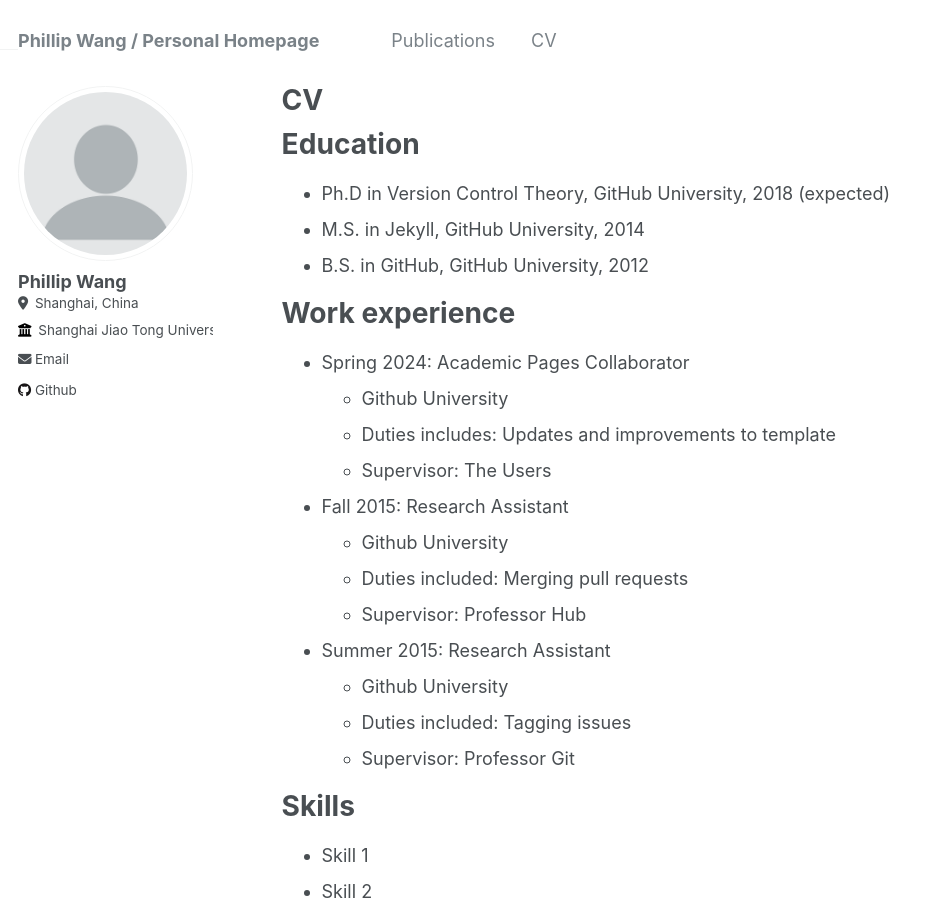
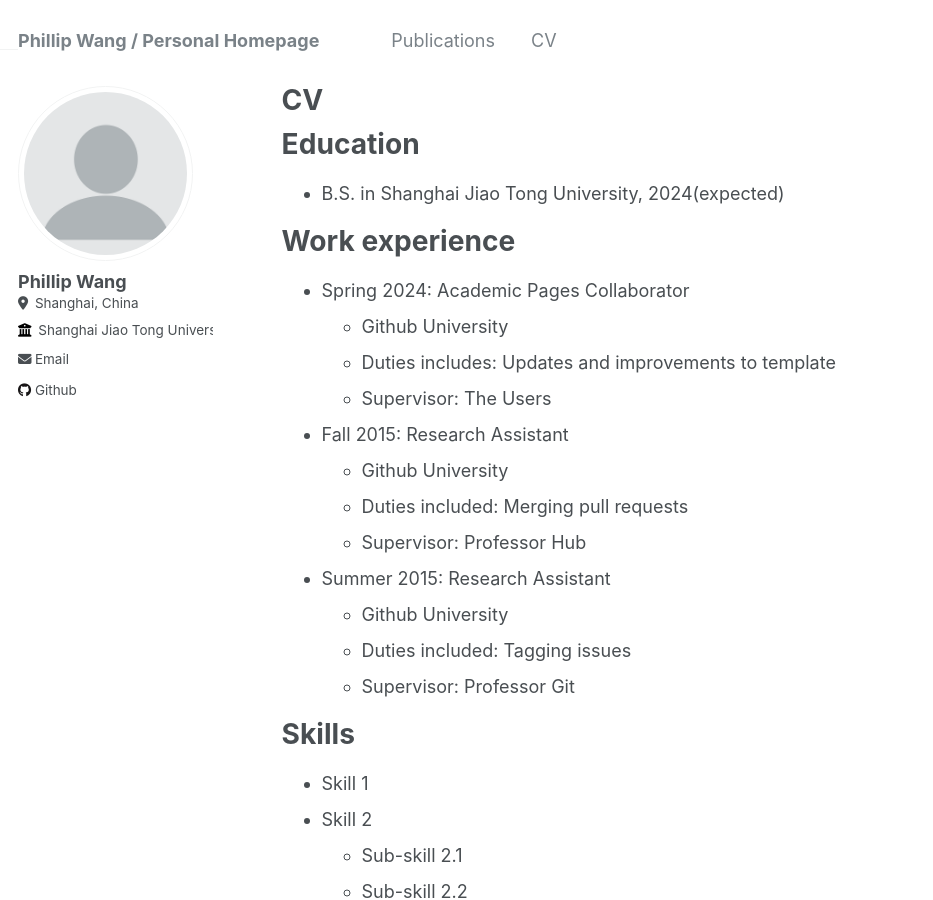
Before and after one commit to philipwangOvO/philipwangOvO.github.io, a Jekyll site: the page built from _pages/cv.md, in a window 1280 px wide and 900 px high. Shown: the whole window, without its empty margins (0-933 px from the left). Built offline with Jekyll 4.4.1, drawn with Linux system fonts in a browser that asks for light colours.

Commit message:
Update cv.md

```diff
--- a/_pages/cv.md
+++ b/_pages/cv.md
@@ -11,9 +11,7 @@ redirect_from:
 
 Education
 ======
-* Ph.D in Version Control Theory, GitHub University, 2018 (expected)
-* M.S. in Jekyll, GitHub University, 2014
-* B.S. in GitHub, GitHub University, 2012
+* B.S. in Shanghai Jiao Tong University, 2024(expected)
 
 Work experience
 ======
```
